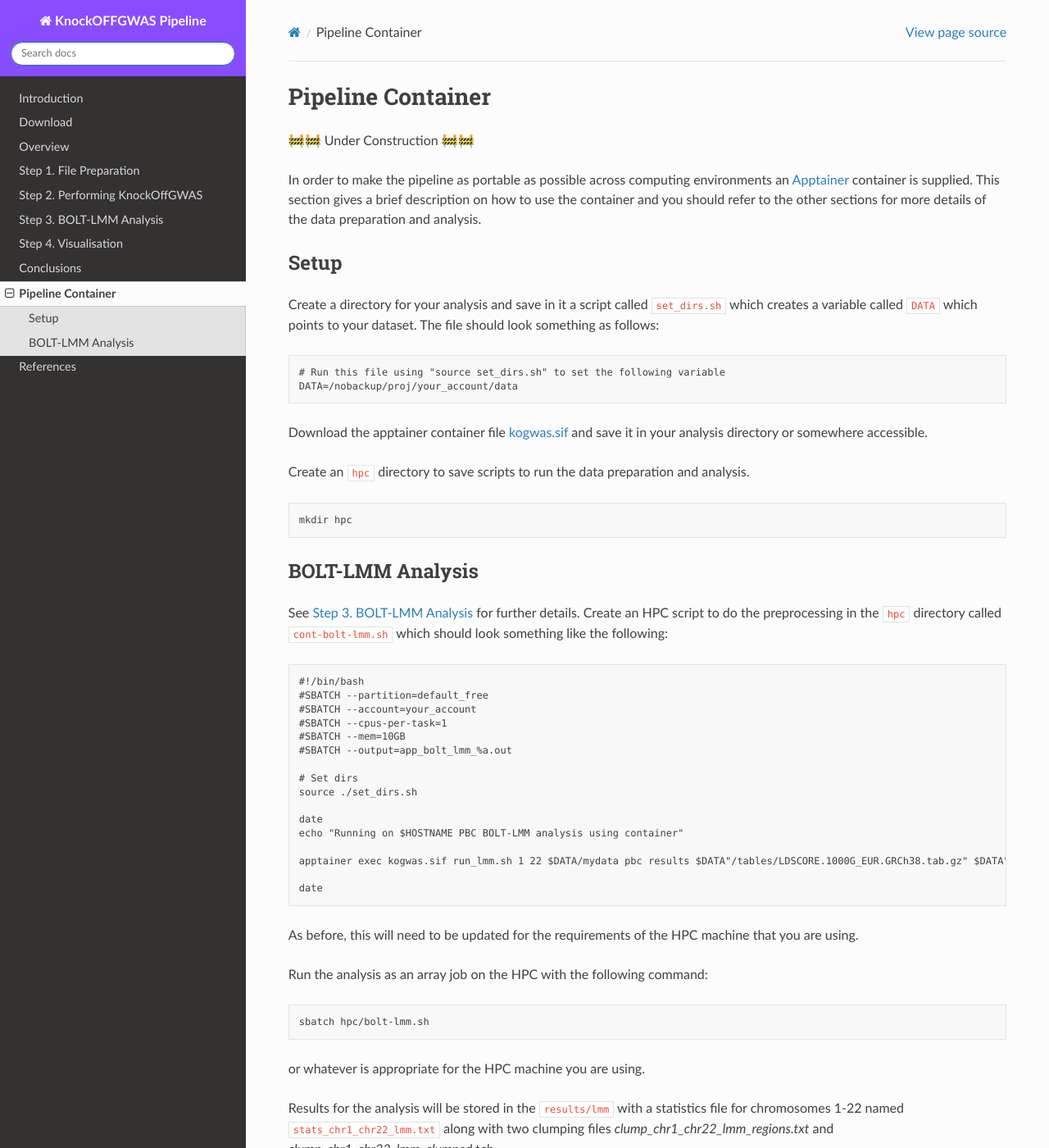
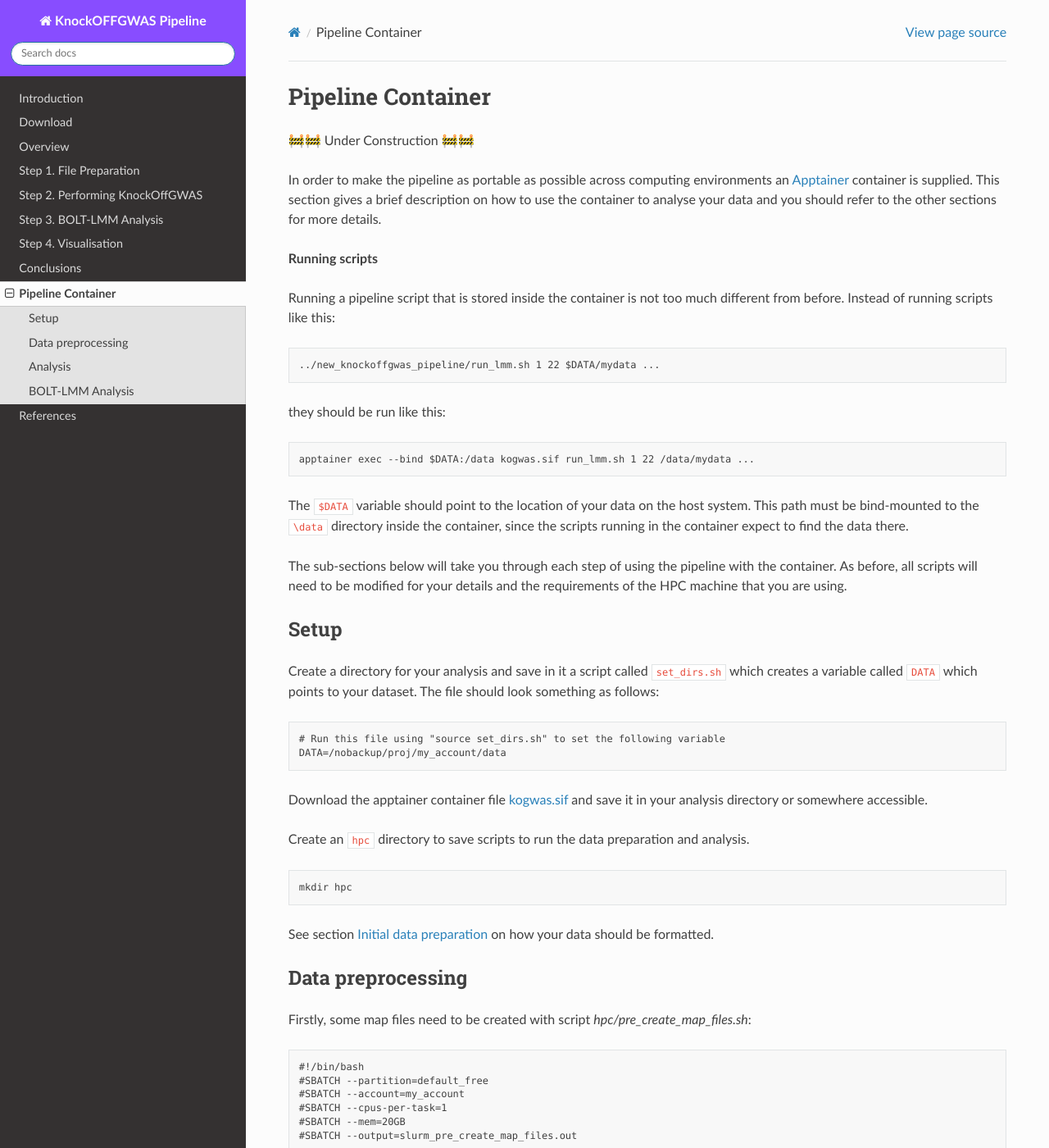
Before and after one commit to NewcastleRSE/knockoff-gwas, a Sphinx documentation site: the page built from docs/container.rst, in a window 1280 px wide and 1400 px high. Shown: the whole window at 82% size. Built offline with Sphinx 7.4.7 and the Read the Docs theme 3.1.0, drawn with Linux system fonts in a browser that asks for light colours; some of the changed text lies outside the part shown.

Commit message:
container docs update

```diff
--- a/docs/analysis.rst
+++ b/docs/analysis.rst
@@ -10,7 +10,7 @@
 .. code-block:: none
 
     # Run this file using "source set_dirs.sh" to set the following variable
-    DATA=/nobackup/proj/your_account/data
+    DATA=/nobackup/proj/my_account/data
 
 To run the analysis there is a script called ``run_knockoff_gwas.sh`` with the following parameters.
 
@@ -33,7 +33,7 @@
 
     #!/bin/bash
     #SBATCH --partition=default_free
-    #SBATCH --account=your_account
+    #SBATCH --account=my_account
     #SBATCH --cpus-per-task=1
     #SBATCH --mem=100GB
     #SBATCH --array=1-22                      # Run tasks for given chromosomes
--- a/docs/container.rst
+++ b/docs/container.rst
@@ -5,7 +5,25 @@
 
 🚧🚧 Under Construction 🚧🚧
 
-In order to make the pipeline as portable as possible across computing environments an `Apptainer <https://apptainer.org/>`_ container is supplied. This section gives a brief description on how to use the container and you should refer to the other sections for more details of the data preparation and analysis.
+In order to make the pipeline as portable as possible across computing environments an `Apptainer <https://apptainer.org/>`_ container is supplied. This section gives a brief description on how to use the container to analyse your data and you should refer to the other sections for more details.
+
+**Running scripts**
+
+Running a pipeline script that is stored inside the container is not too much different from before. Instead of running scripts like this:
+
+.. code-block:: none
+
+    ../new_knockoffgwas_pipeline/run_lmm.sh 1 22 $DATA/mydata ...
+
+they should be run like this:
+
+.. code-block:: none
+
+    apptainer exec --bind $DATA:/data kogwas.sif run_lmm.sh 1 22 /data/mydata ...
+
+The ``$DATA`` variable should point to the location of your data on the host system. This path must be bind-mounted to the ``\data`` directory inside the container, since the scripts running in the container expect to find the data there.
+
+The sub-sections below will take you through each step of using the pipeline with the container. As before, all scripts will need to be modified for your details and the requirements of the HPC machine that you are using.
 
 Setup
 -----
@@ -15,7 +33,7 @@
 .. code-block:: none
 
     # Run this file using "source set_dirs.sh" to set the following variable
-    DATA=/nobackup/proj/your_account/data
+    DATA=/nobackup/proj/my_account/data
 
 Download the apptainer container file `kogwas.sif <TBA>`_ and save it in your analysis directory or somewhere accessible.
 
@@ -25,19 +43,97 @@
 
     mkdir hpc
 
-BOLT-LMM Analysis
------------------
+See section :ref:`initial_prep` on how your data should be formatted.
 
-See :ref:`bolt_lmm` for further details. Create an HPC script to do the preprocessing in the ``hpc`` directory called ``cont-bolt-lmm.sh`` which should look something like the following:
+Data preprocessing
+------------------
+
+Firstly, some map files need to be created with script `hpc/pre_create_map_files.sh`:
 
 .. code-block:: none
 
     #!/bin/bash
     #SBATCH --partition=default_free
-    #SBATCH --account=your_account
+    #SBATCH --account=my_account
+    #SBATCH --cpus-per-task=1
+    #SBATCH --mem=20GB
+    #SBATCH --output=slurm_pre_create_map_files.out
+
+    # Load modules
+    module load apptainer
+
+    #Set dirs
+    source set_dirs.sh
+
+    date
+    echo "Running on $HOSTNAME PBC pre-analysis creating map files using container"
+
+    apptainer exec --bind $DATA:/data kogwas.sif run_pre_create_map_files.sh 1 22 /data/Nicola results /data/genetic_maps/genetic_map_GRCh37
+
+    date
+
+Run it with:
+
+.. code-block:: none
+
+    sbatch hpc/pre_create_map_files.sh
+
+Next the data needs to be phased and the IBD segments calculated with script `hpc/pre.sh`:
+
+.. code-block:: none
+
+    #!/bin/bash
+    #SBATCH --partition=default_free
+    #SBATCH --account=my_account
+    #SBATCH --cpus-per-task=1
+    #SBATCH --mem=20GB
+    #SBATCH --array=1-22                       # Tasks to run, corresponds to chromosome number
+    #SBATCH --output=slurm_pre_%a.out
+
+    # Load modules
+    module load apptainer
+
+    #Set dirs
+    source set_dirs.sh
+
+    date
+    echo "Running on $HOSTNAME PBC pre-analysis data preparing using container"
+
+    # Phase chromosome data
+    apptainer exec --bind $DATA:/data kogwas.sif run_pre_phasing.sh $SLURM_ARRAY_TASK_ID /data/mydata pbc results
+
+    # It may be necessary to change the segment length and window size until suitable IBD data is returned
+    apptainer exec --bind $DATA:/data kogwas.sif run_pre_ibd.sh $SLURM_ARRAY_TASK_ID /data/mydata pbc results 25 3
+
+    date
+
+Run it with:
+
+.. code-block:: none
+
+    sbatch hpc/pre.sh
+
+There may be some problems setting the segment length and window size, see section :ref:`running_prep` for more details.
+
+Analysis
+--------
+
+BOLT-LMM Analysis
+-----------------
+
+See :ref:`bolt_lmm` for further details. Create an HPC script to do the preprocessing in the ``hpc`` directory called ``cont_bolt_lmm.sh`` which should look something like the following:
+
+.. code-block:: none
+
+    #!/bin/bash
+    #SBATCH --partition=default_free
+    #SBATCH --account=my_account
     #SBATCH --cpus-per-task=1
     #SBATCH --mem=10GB
-    #SBATCH --output=app_bolt_lmm_%a.out
+    #SBATCH --output=slurm_bolt_lmm.out
+
+    # Load modules
+    module load apptainer
 
     # Set dirs
     source ./set_dirs.sh
@@ -45,19 +141,17 @@
     date
     echo "Running on $HOSTNAME PBC BOLT-LMM analysis using container"
 
-    apptainer exec kogwas.sif run_lmm.sh 1 22 $DATA/mydata pbc results $DATA"/tables/LDSCORE.1000G_EUR.GRCh38.tab.gz" $DATA"/tables/genetic_map_hg19_withX.txt.gz"
+    apptainer exec --bind $DATA:/data kogwas.sif run_lmm.sh 1 22 /data/mydata pbc lmm_results /data/tables/LDSCORE.1000G_EUR.GRCh38.tab.gz /data/tables/genetic_map_hg19_withX.txt.gz
 
     date
 
 As before, this will need to be updated for the requirements of the HPC machine that you are using.
 
-
-
 Run the analysis as an array job on the HPC with the following command:
 
 .. code-block:: none
 
-    sbatch hpc/bolt-lmm.sh
+    sbatch hpc/bolt_lmm.sh
 
 or whatever is appropriate for the HPC machine you are using.
 
@@ -67,6 +161,6 @@
 
 .. code-block:: none
 
-    sbatch hpc/bolt-lmm.sh
+    sbatch hpc/bolt_lmm.sh
 
 or whatever is appropriate for the HPC machine you are using.
```
Also changed, not shown: docs/bolt_lmm.rst (+6 -6 lines), docs/prep.rst (+5 -5 lines).
